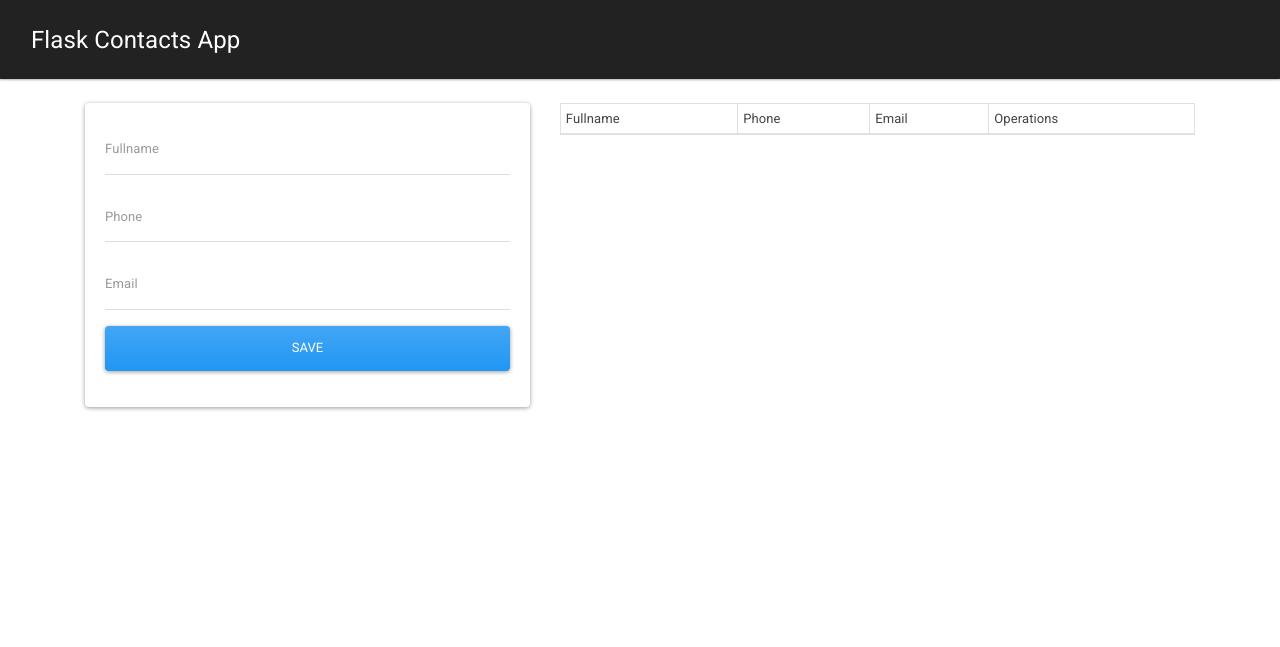
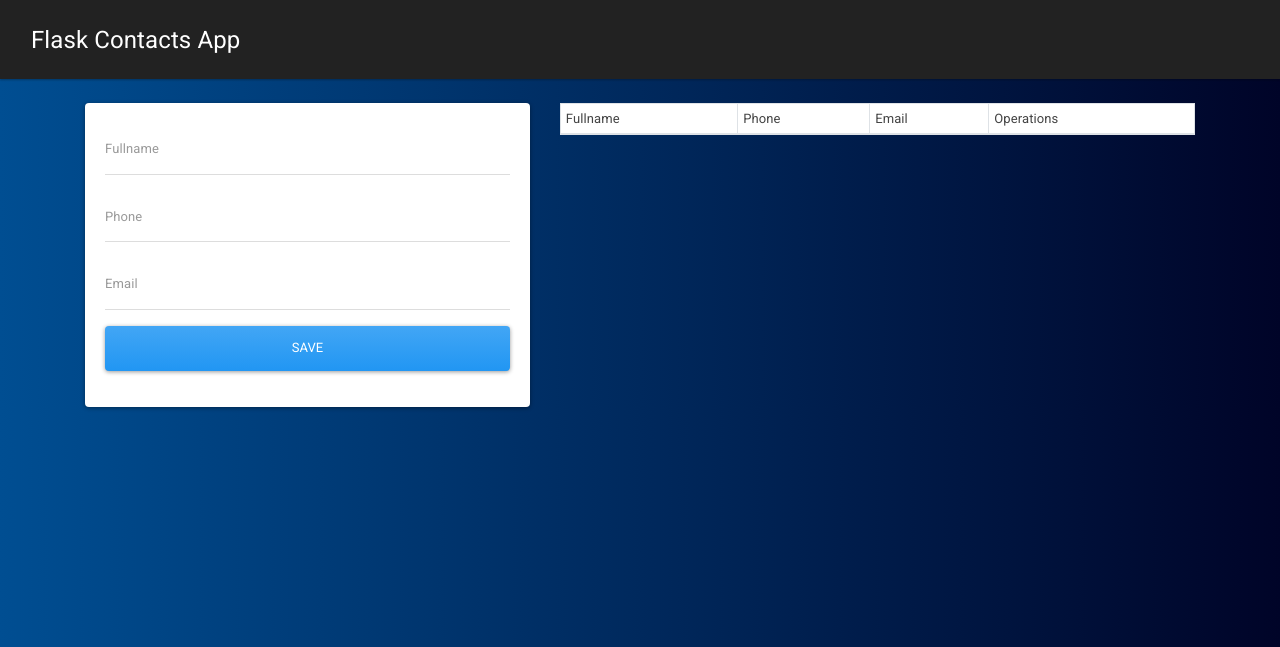
Before and after one commit to RobDav22/flask_contacts_app_V2, a Flask app: page / in a window 1280 px wide. Shown: the top 647 px of the page. Run offline with Flask 3, Linux system fonts and the light colour scheme; data that the repository does not hold is empty; some libraries are stand-ins or nearby versions.

```diff
--- /dev/null
+++ b/static/css/main.css
@@ -0,0 +1,8 @@
+body {
+    background: #000428;
+    /* fallback for old browsers */
+    background: -webkit-linear-gradient(to right, #004e92, #000428);
+    /* Chrome 10-25, Safari 5.1-6 */
+    background: linear-gradient(to right, #004e92, #000428);
+    /* W3C, IE 10+/ Edge, Firefox 16+, Chrome 26+, Opera 12+, Safari 7+ */
+}
--- a/templates/index.html
+++ b/templates/index.html
@@ -55,7 +55,7 @@
                     <td>{{ contact.2 }}</td>
                     <td>{{ contact.3 }}</td>
                     <td>
-                        <a href="/edit/{{contact.0}}" class="btn btn-secondary">Edit</a>
+                        <a href="/edit/{{contact.0}}" class="btn btn-info">Edit</a>
                         <a href="/delete/{{contact.0}}" class="btn btn-danger">Delete</a>
                     </td>
                 </tr>
--- a/templates/layout.html
+++ b/templates/layout.html
@@ -6,6 +6,7 @@
     <meta name="viewport" content="width=device-width, initial-scale=1.0">
     <title>Contacts Flask App</title>
     <link rel="stylesheet" href="https://bootswatch.com/4/materia/bootstrap.min.css">
+    <link rel="stylesheet" href="{{ url_for('static', filename='css/main.css') }}">
 </head>
 
 <body>
```
